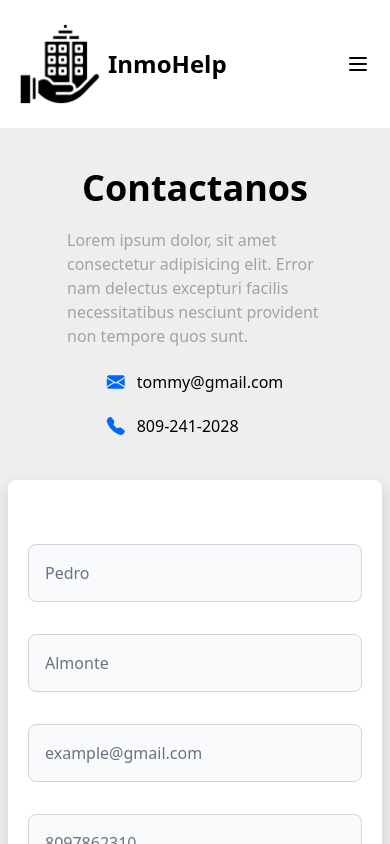
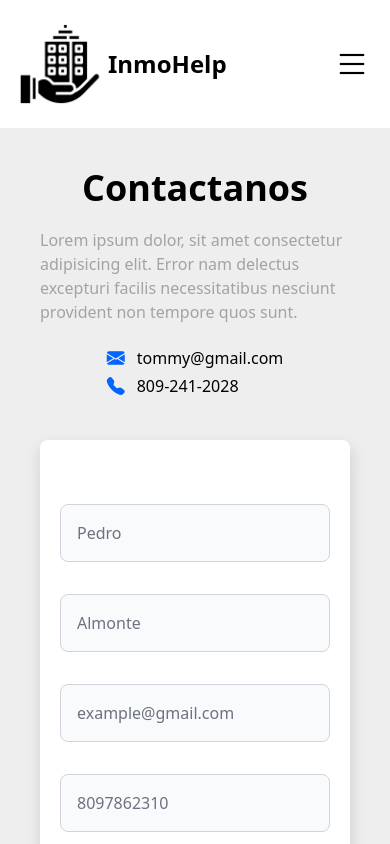
Before and after one commit to Tommy-S05/inmohelp, a Next.js app: page /contactus in a window 390 px wide. Shown: the top 844 px of the page. Built offline with nearby package versions, Linux system fonts and the light colour scheme.

Commit message:
apt slider added

```diff
--- a/src/app/components/hamburger-menu.js
+++ b/src/app/components/hamburger-menu.js
@@ -1,4 +1,4 @@
-import {useState} from 'react';
+import { useState } from "react";
 
 const HamburgerMenu = () => {
   const [isOpen, setIsOpen] = useState(false);
@@ -9,41 +9,18 @@ const HamburgerMenu = () => {
 
   return (
     <div className="md:hidden relative z-50">
-            <button className="p-2 focus:outline-none" onClick={toggleMenu}>
-                <svg
-                    className="w-6 h-6"
-                    fill="none"
-                    viewBox="0 0 24 24"
-                    stroke="currentColor"
-                >
-                    <path
-                        strokeLinecap="round"
-                        strokeLinejoin="round"
-                        strokeWidth={2}
-                        d="M4 6h16M4 12h16M4 18h16"
-                    />
-                </svg>
+      <button className="p-2  focus:outline-none" onClick={toggleMenu}>
+        {" "}
+        <i className="bi bi-list text-4xl text-black"></i>
       </button>
 
       {isOpen && (
         <div className="fixed top-0 right-0 bottom-0 bg-white shadow-lg w-1/2 z-50">
           <button
-                        className="absolute top-2 right-2 p-2 focus:outline-none"
+            className="absolute top-2 w-20 right-2 p-2 focus:outline-none"
             onClick={toggleMenu}
           >
-                        <svg
-                            className="w-6 h-6"
-                            fill="none"
-                            viewBox="0 0 24 24"
-                            stroke="currentColor"
-                        >
-                            <path
-                                strokeLinecap="round"
-                                strokeLinejoin="round"
-                                strokeWidth={2}
-                                d="M6 18L18 6M6 6l12 12"
-                            />
-                        </svg>
+            <i class="bi bi-x-lg text-4xl"></i>
           </button>
 
           <ul className="py-4">
--- a/src/app/components/search.js
+++ b/src/app/components/search.js
@@ -14,7 +14,7 @@ export default function Search() {
   };
 
   return (
-    <form className=" bg-white md:w-9/12 lg:w-7/12 hidden md:block p-5 rounded-2xl space-y-4 shadow-2xl ">
+    <form className=" bg-white md:w-9/12 lg:w-7/12 xl:w-[900px] hidden md:block p-5 rounded-2xl space-y-4 shadow-2xl ">
       <div className="flex space-x-4">
         <Dropdown label={contractType} color="gray" pill>
           <Dropdown.Item onClick={() => setContractType("Compra")}>
--- /dev/null
+++ b/src/app/contactus/layout.js
@@ -0,0 +1,12 @@
+export const metadata = {
+  title: "Create Next App",
+  description: "Generated by create next app",
+};
+
+export default function ContactUsLayout({ children }) {
+  return (
+    <main className=" bg-[#EEEEEE]">
+      <div id="page">{children}</div>
+    </main>
+  );
+}
--- a/src/app/contactus/page.js
+++ b/src/app/contactus/page.js
@@ -1,6 +1,6 @@
 "use client";
 import Image from "next/image";
-import {Textarea, TextInput} from "flowbite-react";
+import { Textarea, TextInput } from "flowbite-react";
 import Head from "next/head";
 
 // export const metadata = {
@@ -10,27 +10,36 @@ import Head from "next/head";
 
 export default function Contactus() {
   return (
-        <section id={"contactus"}
-                 className={"w-full flex flex-col lg:flex-row lg:gap-10 justify-between md:px-20 px-2 py-10 lg:space-y-0 space-y-10 bg-[#EEEEEE]"}>
-            <div className="flex flex-col md:items-start items-center space-y-5">
+    <section
+      id={"contactus"}
+      className={
+        " flex flex-col lg:flex-row lg:gap-10 justify-between  px-10 py-10 lg:space-y-0 space-y-10 "
+      }
+    >
+      <div className="flex flex-col lg:items-start items-center space-y-5">
         <h2 className="md:text-5xl text-4xl font-bold">Contactanos</h2>
-                <p className=" text-neutral-400 w-64">
+        <p className=" text-neutral-400 lg:w-64">
           Lorem ipsum dolor, sit amet consectetur adipisicing elit. Error nam
           delectus excepturi facilis necessitatibus nesciunt provident non
           tempore quos sunt.
         </p>
-                <ul className="[&>li]:flex [&>li]:items-center [&>li]:space-x-3 [&>li>i]:text-lg space-y-4">
+        <ul className=" [&>li]:flex [&>li]:items-center [&>li]:space-x-3 [&>li>i]:text-lg ">
           <li>
-                        <i className="bi bi-envelope-fill text-primary"></i><p>tommy@gmail.com</p>
+            <i className="bi bi-envelope-fill text-primary"></i>
+            <p>tommy@gmail.com</p>
           </li>
           <li>
-                        <i className="bi bi-telephone-fill text-primary"></i><p>809-241-2028</p>
+            <i className="bi bi-telephone-fill text-primary"></i>
+            <p>809-241-2028</p>
           </li>
         </ul>
       </div>
 
-            <form>
-                <div className={"bg-white shadow lg:w-[750px] py-10 md:px-10 px-5 rounded-lg"}>
+      <form
+        className={
+          "bg-white shadow lg:w-[750px] py-10 md:px-10 px-5 rounded-lg"
+        }
+      >
         <div className="md:flex md:space-x-5">
           <div className="mb-2 block w-full">
             <label className={"text-white text-md font-bold"}>Nombre</label>
@@ -93,7 +102,6 @@ export default function Contactus() {
             Contactar
           </button>
         </div>
-                </div>
       </form>
     </section>
   );
--- a/src/app/globals.css
+++ b/src/app/globals.css
@@ -13,6 +13,6 @@
     box-shadow: 1px 7px 16px 1px rgba(0, 0, 0, 0.12)
 }
 
-main {
+#page {
     @apply max-w-screen-2xl mx-auto
 }
--- a/src/app/page.js
+++ b/src/app/page.js
@@ -3,8 +3,46 @@ import Image from "next/image";
 import Search from "@/app/components/search";
 
 export default function Home() {
+  const AptSlider = () => {
     return (
-        <main>
+      <div className=" relative w-80 ">
+        <img
+          alt="Propiedad"
+          className=" h-80 object-cover"
+          src="https://imagens-revista.vivadecora.com.br/uploads/2020/10/Moveis-planejados-para-decoracao-de-apartamento-pequeno-com-ambientes-integrados-Foto-Arkpad.jpg"
+        />
+        <footer className="flex justify-center w-full absolute -bottom-24">
+          <div className=" p-3 bg-white w-52 h-36  relative border-black rounded-xl">
+            <header className="absolute right-0 -top-5 text-white bg-primary p-2 rounded-tr-xl rounded-bl-xl">
+              $25,000/USD
+            </header>
+            <p className="text-xs py-2">Venta</p>
+            <h1 className="text-sm py-1">Casa doble, Barrio Alberdi</h1>
+            <hr></hr>
+            <ul className="text-xs grid grid-cols-2 mt-2 gap-2 [&>li]:flex [&>li]:items-center [&>li]:space-x-[3px] [&>li>i]:text-primary">
+              <li>
+                <i className="bi bi-door-open"></i>
+                <p>3 Ambientes</p>
+              </li>
+              <li>
+                <p>60 m</p>
+              </li>
+              <li>
+                <p>3 Banos</p>
+              </li>
+              <li>
+                <i className="bi bi-house-heart"></i>
+                <p>3 Dormitorios</p>
+              </li>
+            </ul>
+          </div>
+        </footer>
+      </div>
+    );
+  };
+
+  return (
+    <main className=" space-y-16">
       <section className="relative">
         <div
           className={
@@ -23,7 +61,7 @@ export default function Home() {
             Inicia tu busqueda
           </button>
 
-                    <Search/>
+          <Search />
         </div>
         <img
           className=" w-full object-cover h-[600px]"
@@ -31,21 +69,44 @@ export default function Home() {
           alt="Background"
         />
       </section>
+      <section>
+        <div className="bg-primary w-72 p-5 rounded-br-3xl ">
+          <h2 className="text-5xl text-white pl-10">Detalles</h2>
+        </div>
+        <div className=" max-w-screen-lg mx-auto p-5">
+          <div className=" flex space-x-3">
+            <AptSlider />
+            <AptSlider />
+            <AptSlider />
+            <AptSlider />
+          </div>
+        </div>
+      </section>
       <section id={"contactanos"} className={"relative"}>
         <div
           className={
             "absolute flex-col flex justify-center items-center h-full w-full md:space-y-5 space-y-20"
           }
         >
-                    <h2 className={"font-bold md:text-5xl text-5xl text-white"}>Contactanos</h2>
-                    <p className={"hidden md:flex text-white"}>Sabemos lo que necesitas</p>
+          <h2 className={"font-bold md:text-5xl text-5xl text-white"}>
+            Contactanos
+          </h2>
+          <p className={"hidden md:flex text-white"}>
+            Sabemos lo que necesitas
+          </p>
           <button className="bg-white p-3 px-7 text-black rounded-xl">
             Enviar un mensaje
           </button>
         </div>
-                <div className={"hidden bg-white w-full md:flex justify-center pb-14 pt-4 px-5"}>
+        <div
+          className={
+            "hidden bg-white w-full md:flex justify-center pb-14 pt-4 px-5"
+          }
+        >
           <img
-                        className={"hidden md:flex h-[400px] w-[900px] lg:object-cover object-contain"}
+            className={
+              "hidden md:flex h-[400px] w-[900px] lg:object-cover object-contain"
+            }
             src="/assets/contactanos/contactanos.png"
             alt="Contactanos"
           />
```
Lines whose indentation alone changed are shown as unchanged.
